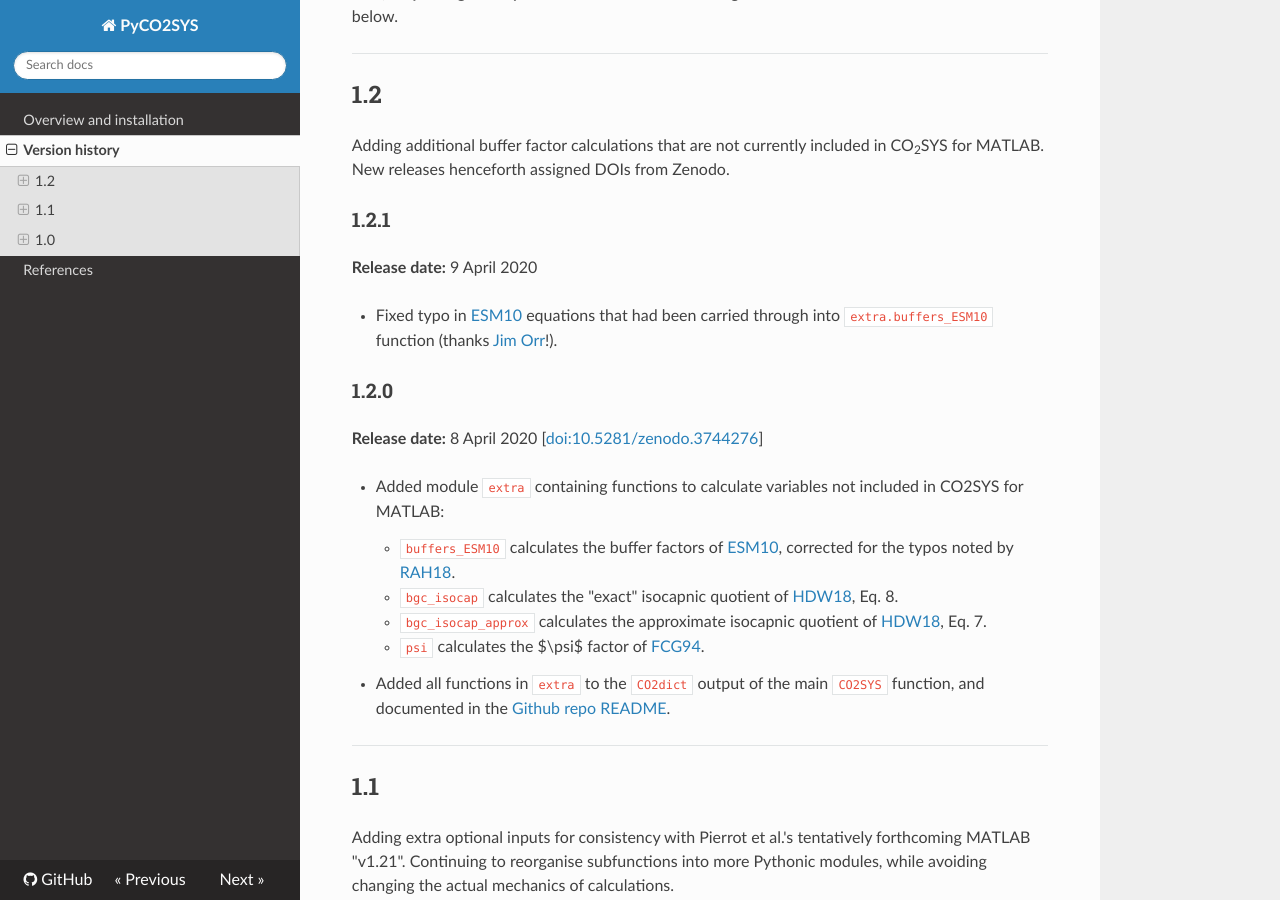
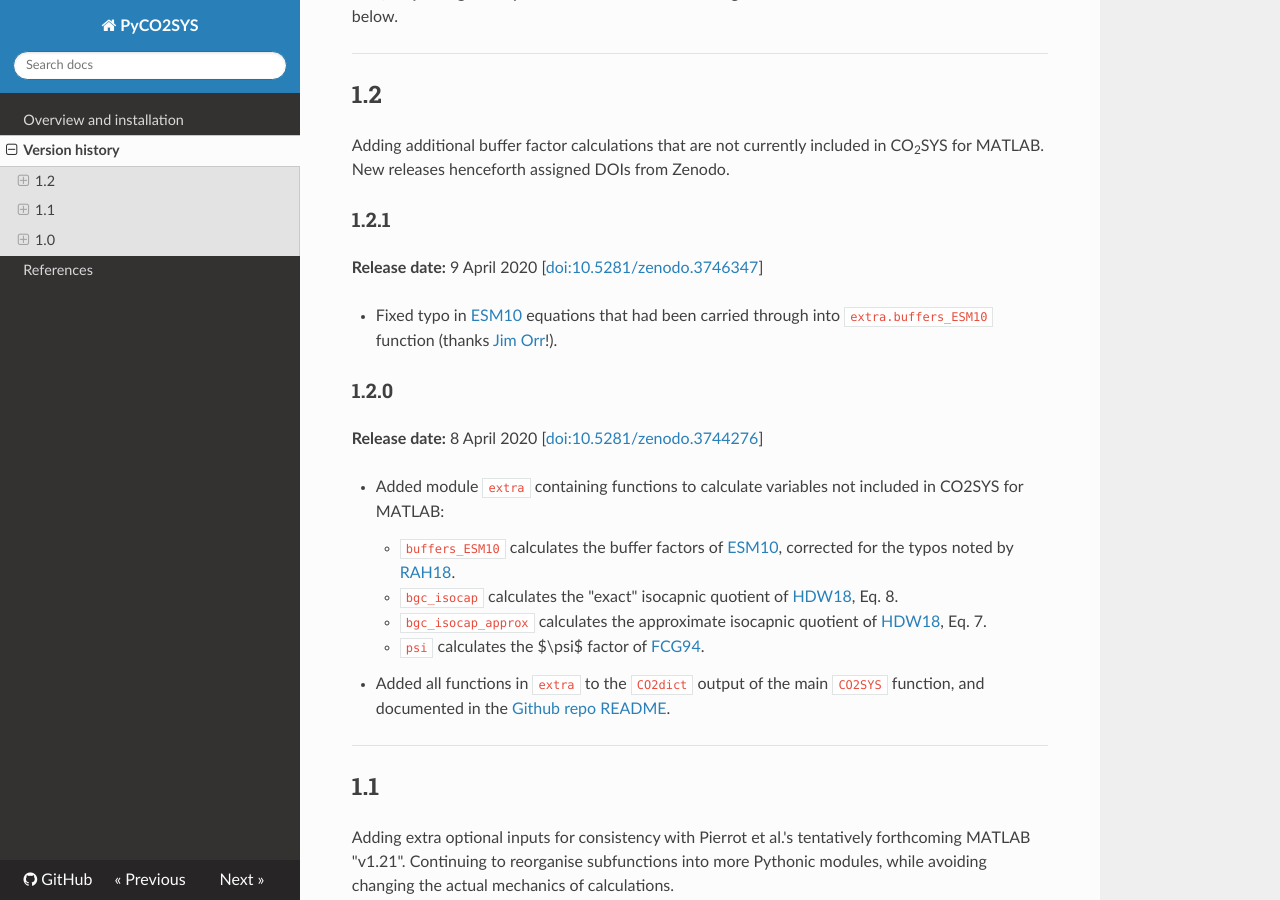
Before and after one commit to mvdh7/PyCO2SYS, an MkDocs documentation site: the page built from docs/versions.md, in a window 1280 px wide and 900 px high, scrolled down 524 px. Built offline with MkDocs 1.6.1, drawn with Linux system fonts in a browser that asks for light colours; nearby versions of some CDN libraries.

Commit message:
Add v1.2.1 DOI

```diff
--- a/docs/versions.md
+++ b/docs/versions.md
@@ -22,7 +22,7 @@ Adding additional buffer factor calculations that are not currently included in
 
 ### 1.2.1
 
-**Release date:** 9 April 2020
+**Release date:** 9 April 2020 [[doi:10.5281/zenodo.3746347](https://doi.org/10.5281/zenodo.3746347)]
 
   * Fixed typo in [ESM10](../refs/#ESM10) equations that had been carried through into `extra.buffers_ESM10` function (thanks [Jim Orr](https://twitter.com/James1Orr/status/1248216403355803648)!).
 
```
